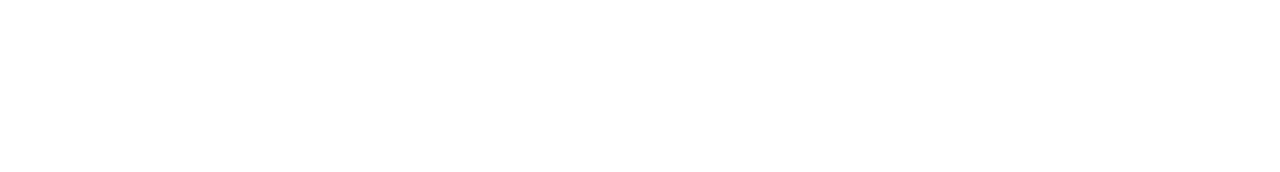
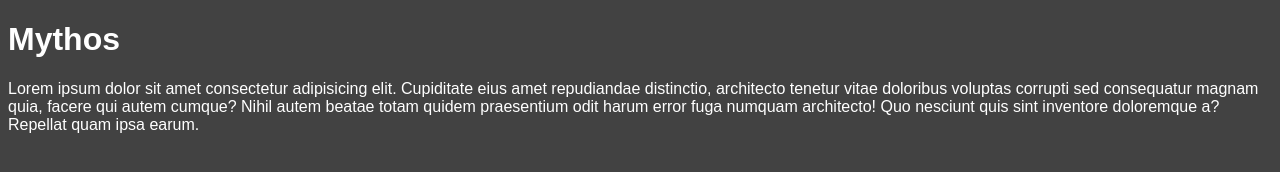
Before and after one commit to maomaoXD/maomaoXD-maomaoXD-sass-bem-beginners-main, a plain HTML site: page index.html in a window 1280 px wide. Drawn offline with Linux system fonts and the light colour scheme.

Commit message:
added multiple update

```diff
--- /dev/null
+++ b/app/scss/style.scss
@@ -0,0 +1,5 @@
+body {
+    font-family: Arial, Helvetica, sans-serif;
+    background-color: hsl(0, 0%, 26%);
+    color: hsl(0, 0%, 100%);
+}
--- a/index.html
+++ b/index.html
@@ -9,8 +9,18 @@
     <link
       href="https://fonts.googleapis.com/css2?family=Open+Sans:wght@400;700&display=swap"
       rel="stylesheet"/>
+      <link rel="stylesheet" href="/dist/style.css" />
+      <script src="/app/js/script.js"></script>
 </head>
 <body>
-
+    <h1>Mythos</h1>
+        <p>
+          Lorem ipsum dolor sit amet consectetur adipisicing elit. Cupiditate
+          eius amet repudiandae distinctio, architecto tenetur vitae doloribus
+          voluptas corrupti sed consequatur magnam quia, facere qui autem
+          cumque? Nihil autem beatae totam quidem praesentium odit harum error
+          fuga numquam architecto! Quo nesciunt quis sint inventore doloremque
+          a? Repellat quam ipsa earum.
+        </p>
 </body>
 </html>
```
Also changed, not shown: app/js/script.js (added), dist/style.css (added), 1 other file.
